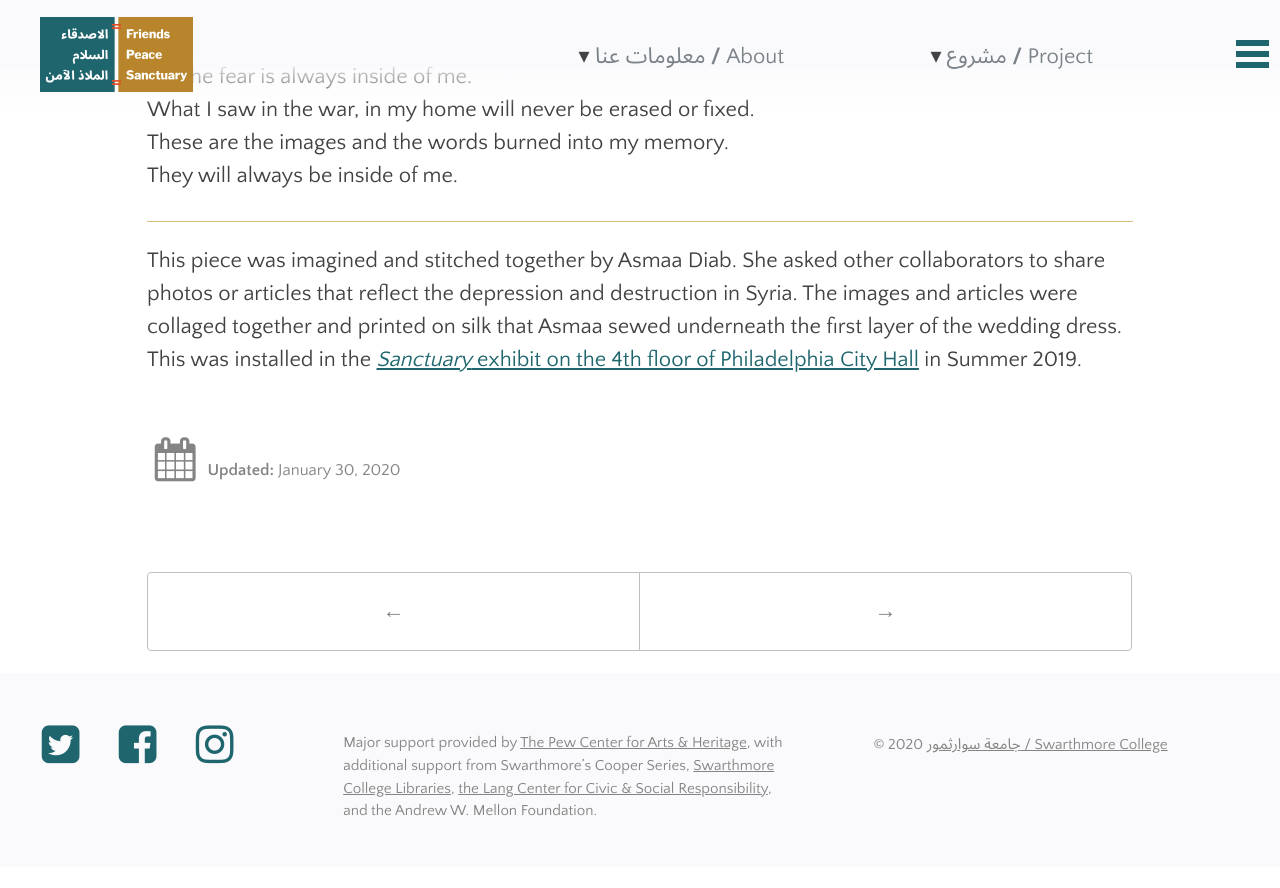
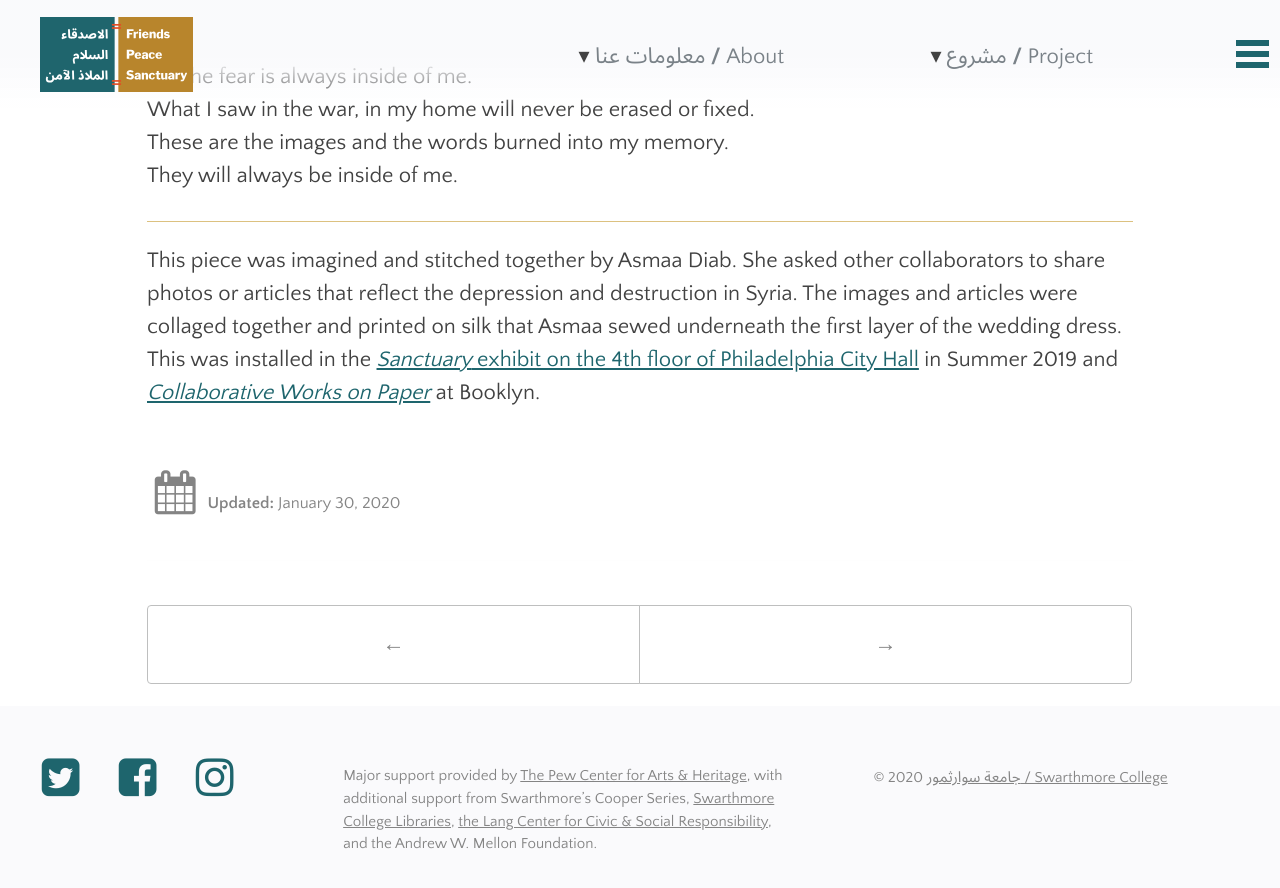
Before and after one commit to swat-ds/fps.swarthmore.edu, a Jekyll site: the page built from _posts/2020-01-30-a-refugee-wedding-asmaa-diab.md, in a window 1280 px wide and 900 px high, scrolled down 1022 px. Shown: the top 888 px of the window. Built offline with Jekyll 4.4.1, drawn with Linux system fonts in a browser that asks for light colours; before the commit the page ends 1889 px from its top, so only the background shows below that.

Commit message:
Update 2020-01-30-a-refugee-wedding-asmaa-diab.md

```diff
--- a/_posts/2020-01-30-a-refugee-wedding-asmaa-diab.md
+++ b/_posts/2020-01-30-a-refugee-wedding-asmaa-diab.md
@@ -37,4 +37,4 @@ gallery:
 <hr/>
 
 
-This piece was imagined and stitched together by Asmaa Diab. She asked other collaborators to share photos or articles that reflect the depression and destruction in Syria. The images and articles were collaged together and printed on silk that Asmaa sewed underneath the first layer of the wedding dress. This was installed in the [_Sanctuary_ exhibit on the 4th floor of Philadelphia City Hall](http://fps.swarthmore.edu/exhibitions/exhibit:city%20hall/sanctuary/) in Summer 2019.
+This piece was imagined and stitched together by Asmaa Diab. She asked other collaborators to share photos or articles that reflect the depression and destruction in Syria. The images and articles were collaged together and printed on silk that Asmaa sewed underneath the first layer of the wedding dress. This was installed in the [_Sanctuary_ exhibit on the 4th floor of Philadelphia City Hall](http://fps.swarthmore.edu/exhibitions/exhibit:city%20hall/sanctuary/) in Summer 2019 and [_Collaborative Works on Paper_](http://fps.swarthmore.edu/exhibitions/exhibit:booklyn/september-27-october-26-2019/) at Booklyn.
```
